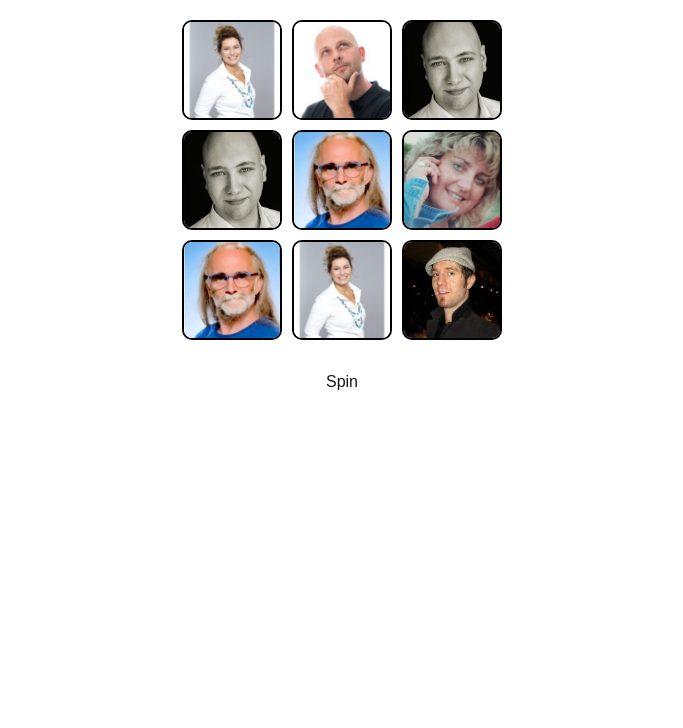
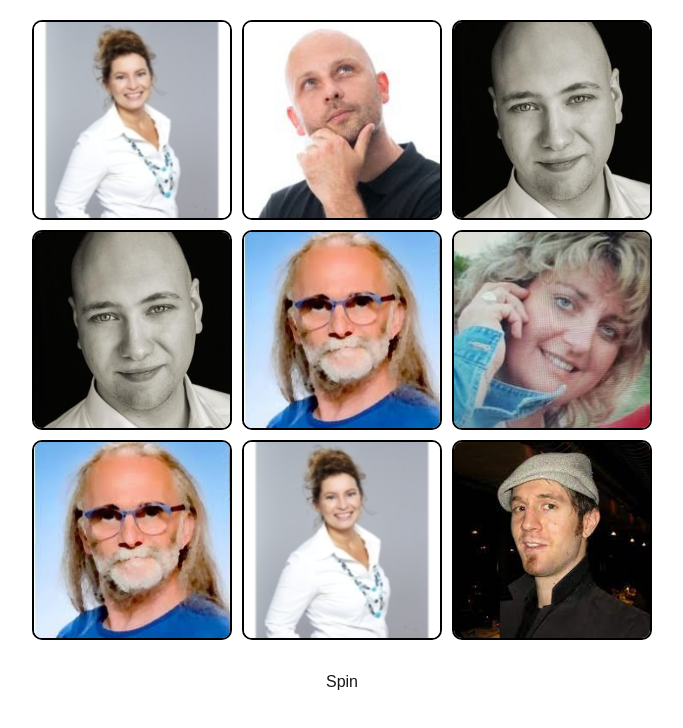
Before and after one commit to WeidenauerErik/APP_Casino, a Next.js app: page / in a window 1280 px wide. Shown: the top 728 px of the page, without its empty margins (298-981 px from the left). Built offline with nearby package versions, Linux system fonts and the light colour scheme.

Commit message:
Update slotmachine.css

```diff
--- a/src/app/slotmachine/slotmachine.css
+++ b/src/app/slotmachine/slotmachine.css
@@ -5,15 +5,15 @@
 
 .slotmachine-grid {
     display: grid;
-    grid-template-columns: repeat(3, 100px);
+    grid-template-columns: repeat(3, 200px);
     gap: 10px;
     justify-content: center;
     margin: 20px 0;
 }
 
 .slotmachine-reel {
-    width: 100px;
-    height: 100px;
+    width: 200px;
+    height: 200px;
     border: 2px solid #000;
     border-radius: 10px;
     overflow: hidden;
```
